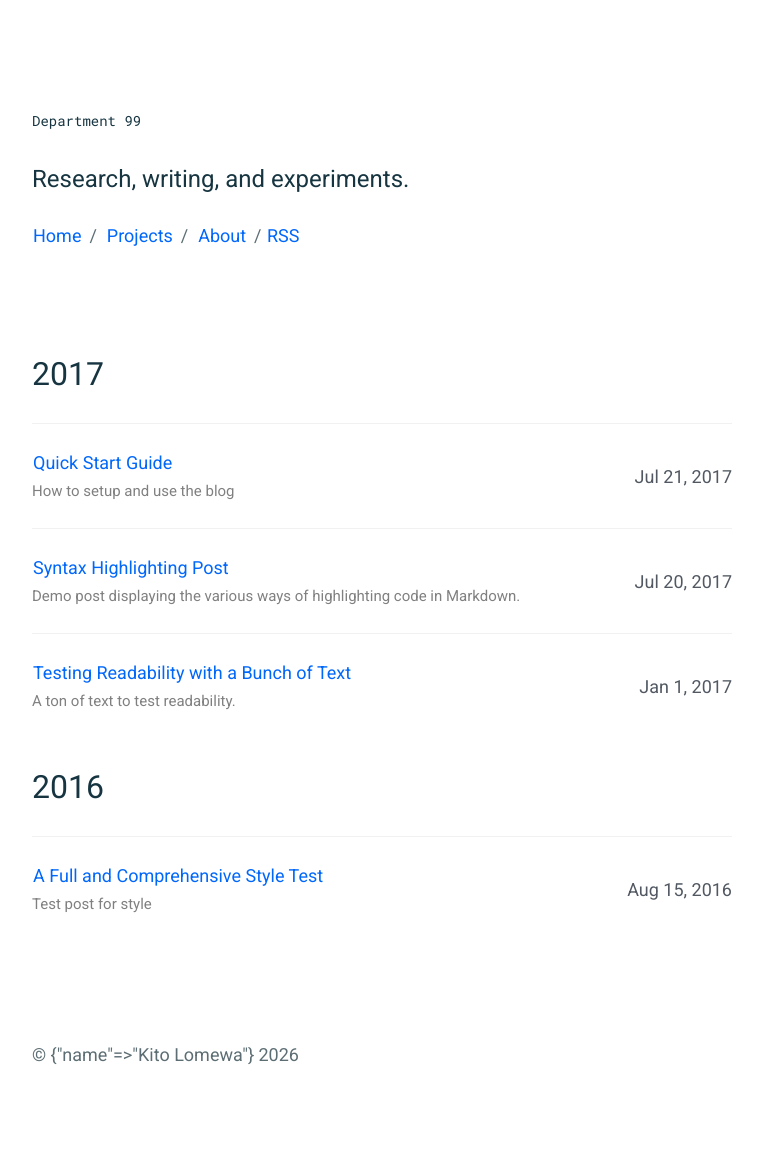
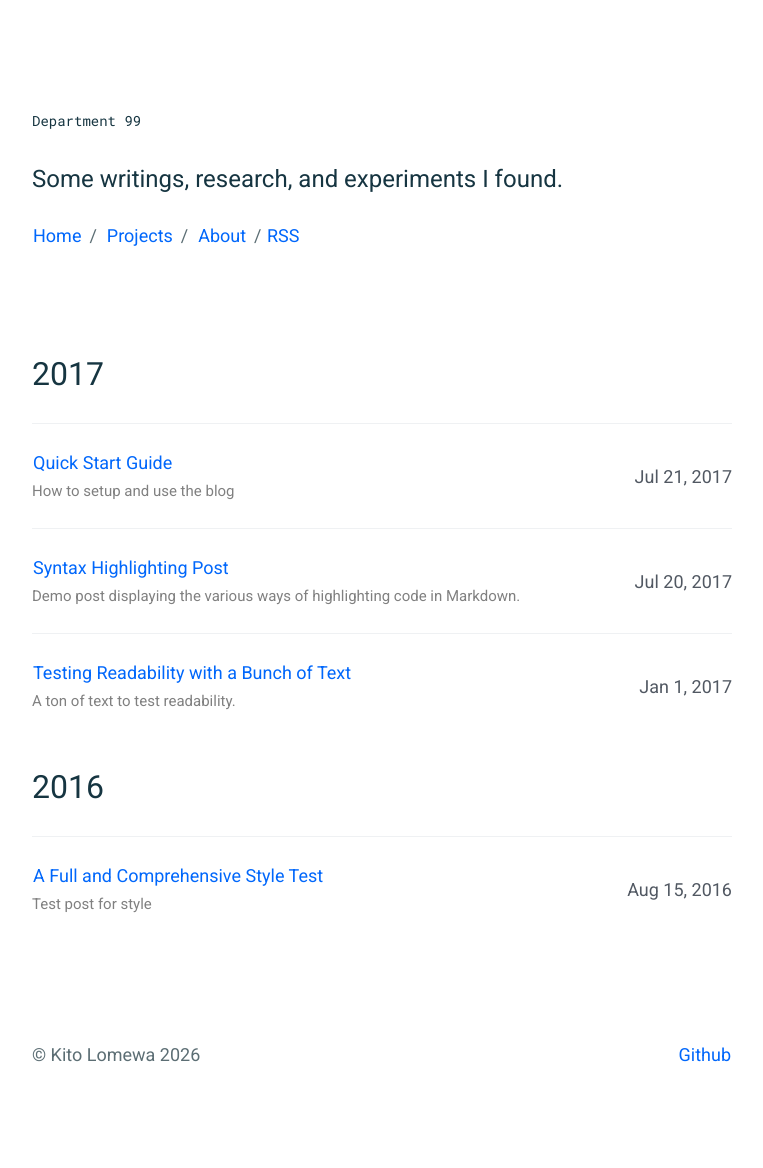
Before and after one commit to kitolomewa/kitolomewa.github.io, a Jekyll site: the page built from index.html, in a window 1280 px wide. Shown: the whole page, without its empty margins (258-1021 px from the left). Built offline with Jekyll 4.4.1, drawn with Linux system fonts in a browser that asks for light colours; some of the changed lines change nothing that is shown.

Commit message:
Update _config.yml

```diff
--- a/_config.yml
+++ b/_config.yml
@@ -1,16 +1,24 @@
+# Site settings
 title: Department 99
-description: Research, writing, and experiments.
+description: >
+  Some writings, research, and experiments I found.
 
-url: "https://kitolomewa.github.io"
-baseurl: ""
+author: Kito Lomewa
+email: kitolomewa@link.cuhk.edu.cn
+github_username: kitolomewa
 
-author:
-  name: Kito Lomewa
+baseurl: "/paper-jekyll-theme" # the subpath of your site, e.g. /blog
+url: "https://deadbeef.me" # the base hostname & protocol for your site
 
+google_analytics_id: UA-1111111111-1
+disqus_id:
+
+# Build settings
+include: [_pages]
 markdown: kramdown
+permalink: /:year/:month/:title.html
 
-permalink: /:categories/:title/
+sass:
+    style: compressed
 
-plugins:
-  - jekyll-feed
-  - jekyll-seo-tag
+exclude: [vendor]
```
